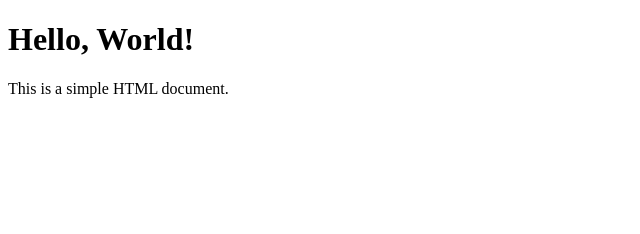
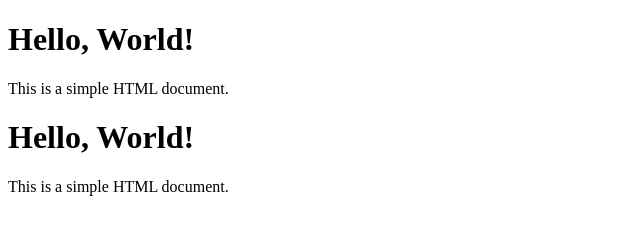
Before and after one commit to JuanG-Tech/Pruebaextraccion, a plain HTML site: page index.html in a window 1280 px wide. Shown: the whole page, without its empty margins (0-640 px from the left). Drawn offline with Linux system fonts and the light colour scheme.

Commit message:
cambio en master

```diff
--- a/index.html
+++ b/index.html
@@ -1,10 +1,13 @@
 <!DOCTYPE html>
 <html>
-<head>
+  <head>
     <title>Hello, World!</title>
-</head>
-<body>
+  </head>
+  <body>
     <h1>Hello, World!</h1>
     <p>This is a simple HTML document.</p>
-</body>
+
+    <h1>Hello, World!</h1>
+    <p>This is a simple HTML document.</p>
+  </body>
 </html>
```
